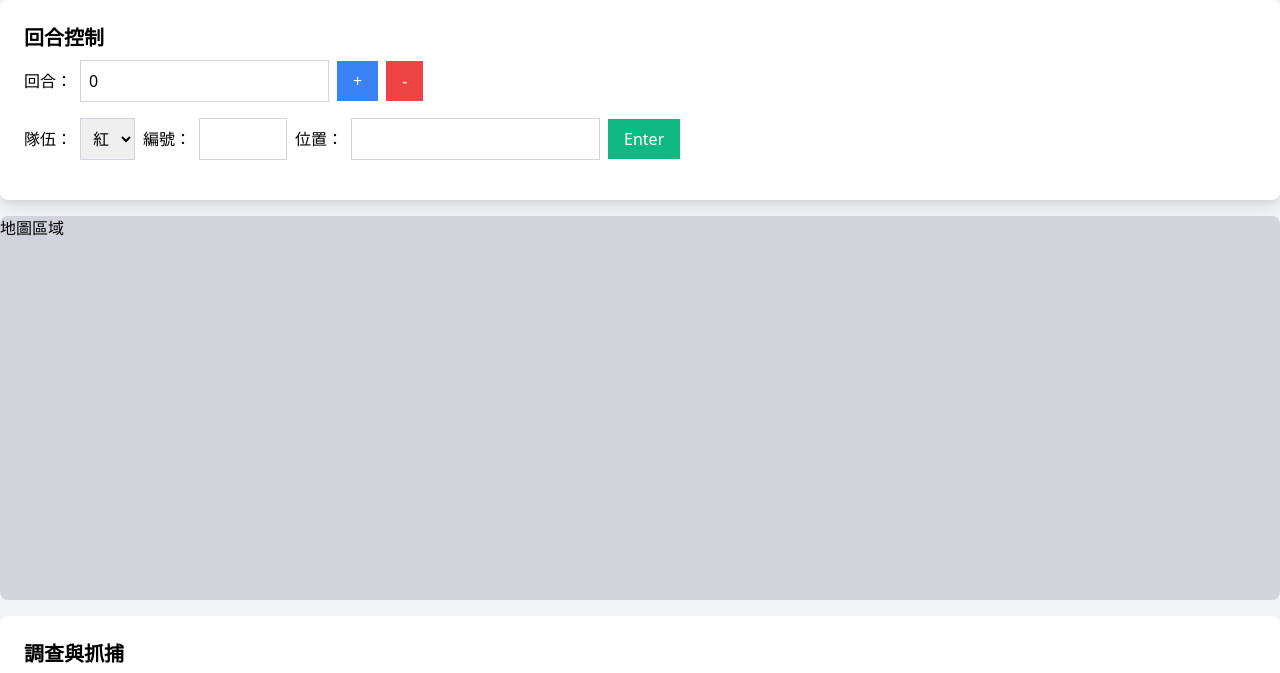
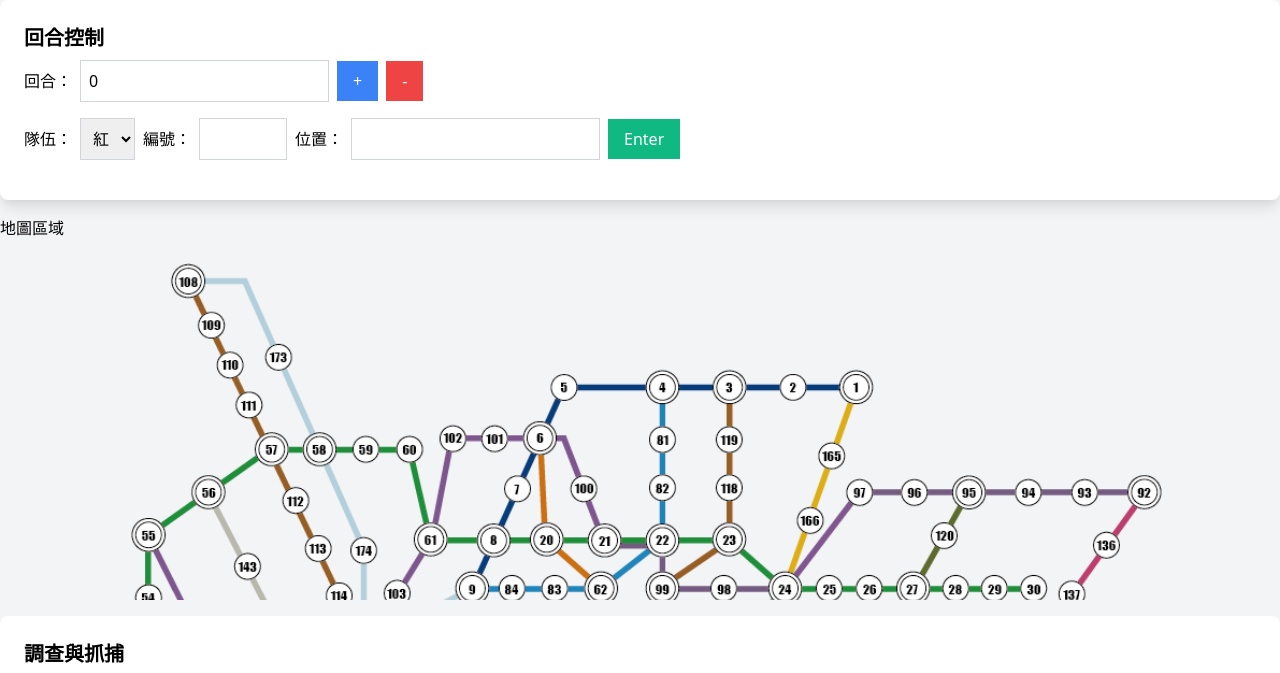
Before and after one commit to cloud3204/DSGame, a plain HTML site: page index.html in a window 1280 px wide. Shown: the part 100-773 px from the top of the page. Drawn offline with nearby package versions, Linux system fonts and the light colour scheme.

Commit message:
Update index.html

```diff
--- a/index.html
+++ b/index.html
@@ -32,7 +32,7 @@
                 <button id="enter" class="bg-green-500 text-white px-4 py-2 ml-2">Enter</button>
             </div>
         </div>
-        <div id="game-map" class="bg-gray-300 h-96 rounded-lg mb-4 relative overflow-hidden">
+        <div id="game-map" class="h-96 rounded-lg mb-4 relative overflow-hidden" style="background-image: url('base_map.png'); background-size: cover;">
             <p>地圖區域</p>
         </div>
         <div class="bg-white shadow-lg rounded-lg p-6">
```
